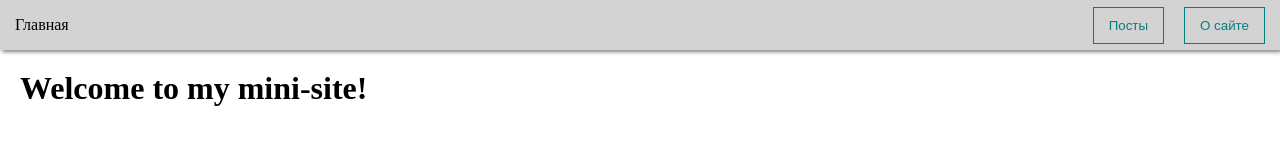
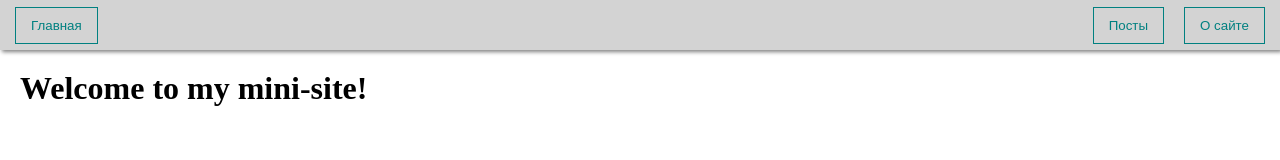
Before and after one commit to Ryazan8/CRUD_posts_vue2, a Vue app: page / in a window 1280 px wide. Shown: the top 160 px of the page. Built offline with nearby package versions, Linux system fonts and the light colour scheme.

Commit message:
minor edits

```diff
--- a/src/components/Navbar.vue
+++ b/src/components/Navbar.vue
@@ -1,6 +1,6 @@
 <template>
   <div class="navbar">
-    <div @click="$router.push('/')" style="cursor:pointer;">Главная</div>
+    <my-button @click="$router.push('/')" style="cursor:pointer;">Главная</my-button>
     <div class="navbar__btns">
       <my-button @click="$router.push('/posts')">Посты</my-button>
       <my-button @click="$router.push('/about')" style="margin-left: 20px;">О сайте</my-button>
@@ -9,7 +9,10 @@
 </template>
 
 <script>
+import MyButton from "@/components/Ui/MyButton.vue";
+
 export default {
+  components: {MyButton}
 
 }
 </script>
```
